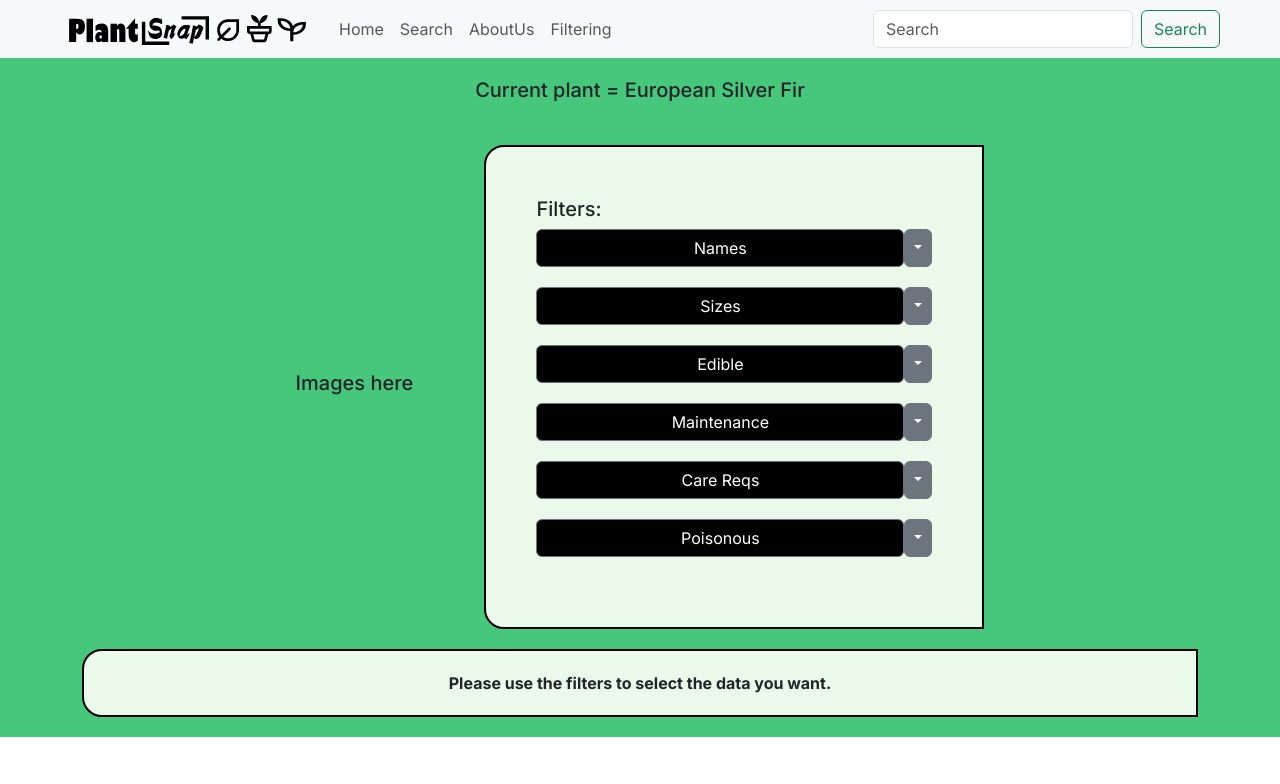
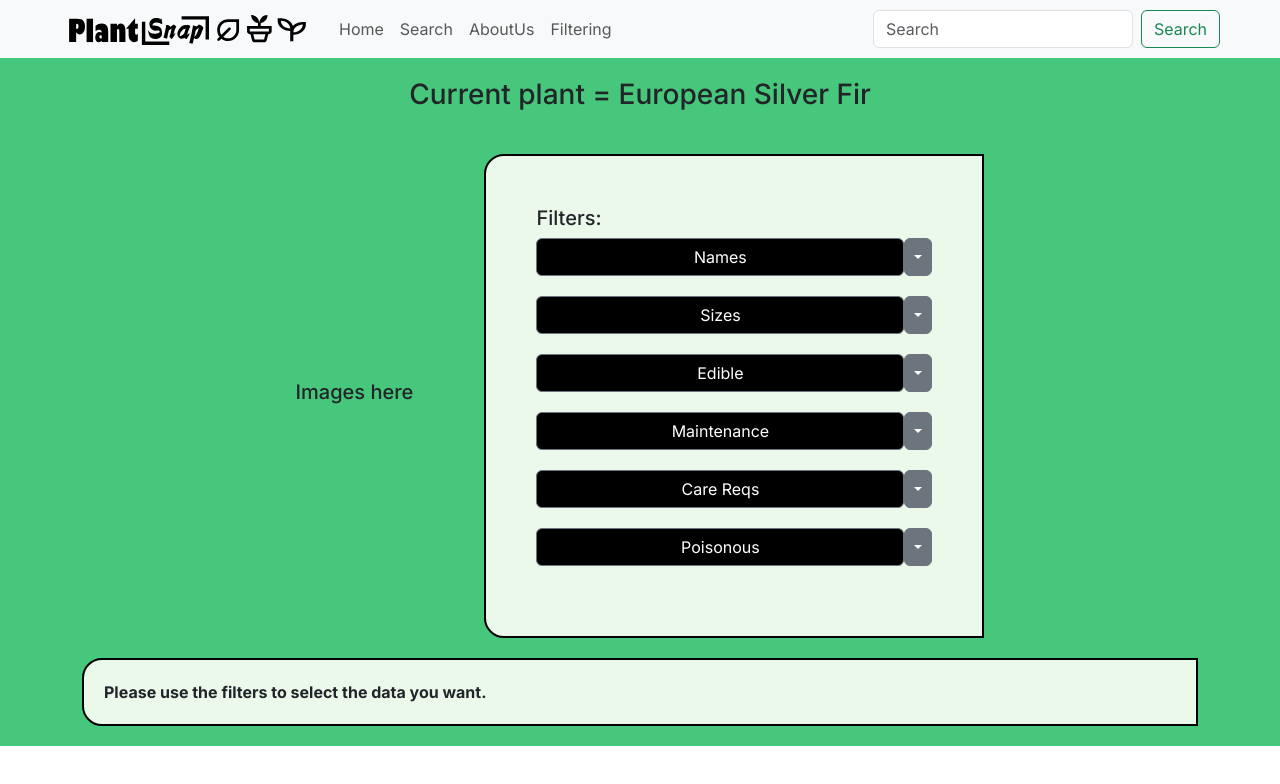
Before and after one commit to ayanahye/PlantSnap, a Next.js app: page /filtering in a window 1280 px wide. Shown: the top 784 px of the page. Built offline with nearby package versions, Linux system fonts and the light colour scheme.

Commit message:
changed alignment of text

```diff
--- a/app/filtering/Filter.css
+++ b/app/filtering/Filter.css
@@ -22,6 +22,7 @@ main{
     margin-bottom: 20px;
     width: 100%;
     display: flex;
+    color:rgb(235, 249, 235)
 }
 
 #full-width {
@@ -40,7 +41,7 @@ main{
 
 .dropdown-item-custom {
     display: flex;
-    justify-content: space-around;
+    justify-content: left;
 }
 
 .databox {
@@ -54,9 +55,9 @@ main{
 
 }
 
-h3 {
+/* h3 {
     font-size: 20px;
-}
+} */
 
 
 
@@ -106,7 +107,7 @@ h3 {
     border-radius: 20px 0px 0px 20px;
     margin: auto;
     padding: 20px;
-    text-align: center;
+    text-align: left;
 }
 
 .logo-text {
--- a/app/filtering/filter.jsx
+++ b/app/filtering/filter.jsx
@@ -129,7 +129,7 @@ export default function Filter(props) {
 
 
     return (
-        props.speciesList && <main>
+        <main>
             <h3 style={{paddingBottom: '15px'}}>Current plant = {props.speciesList.common_name || "No name yet"}</h3>
 
             <div className="filterPart">
```
